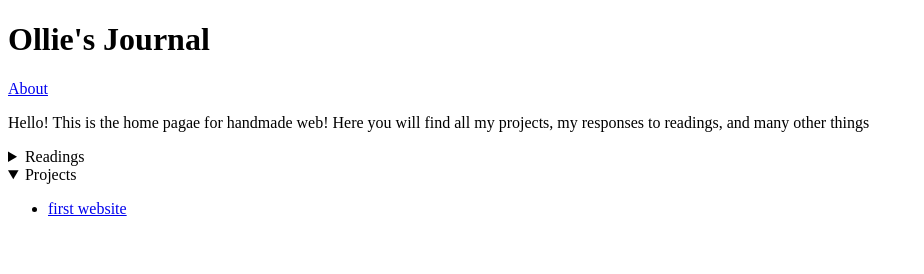
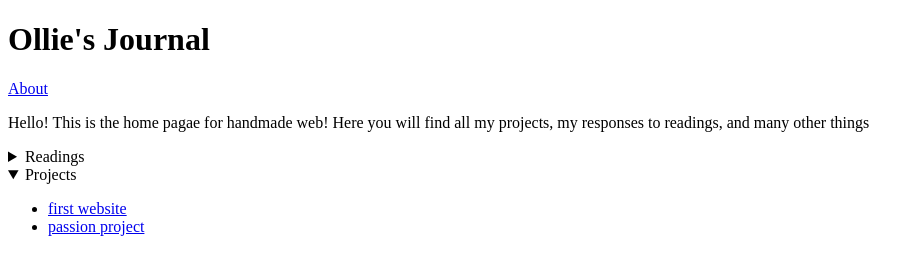
Before and after one commit to janusom/olliesjournal, a plain HTML site: page index.html in a window 1280 px wide. Both pictures are taken after a click on the heading "Projects". Shown: the whole page, without its empty margins (0-924 px from the left). Drawn offline with Linux system fonts and the light colour scheme.

Commit message:
linked passion project on index

```diff
--- a/index.html
+++ b/index.html
@@ -21,6 +21,9 @@
                 <li>
                     <a href="first_website/index.html">first website</a>
                 </li>
+                <li>
+                    <a href="passion_project/index.html">passion project</a>
+                </li>
             </ul>
         </details>
     </body>
```
